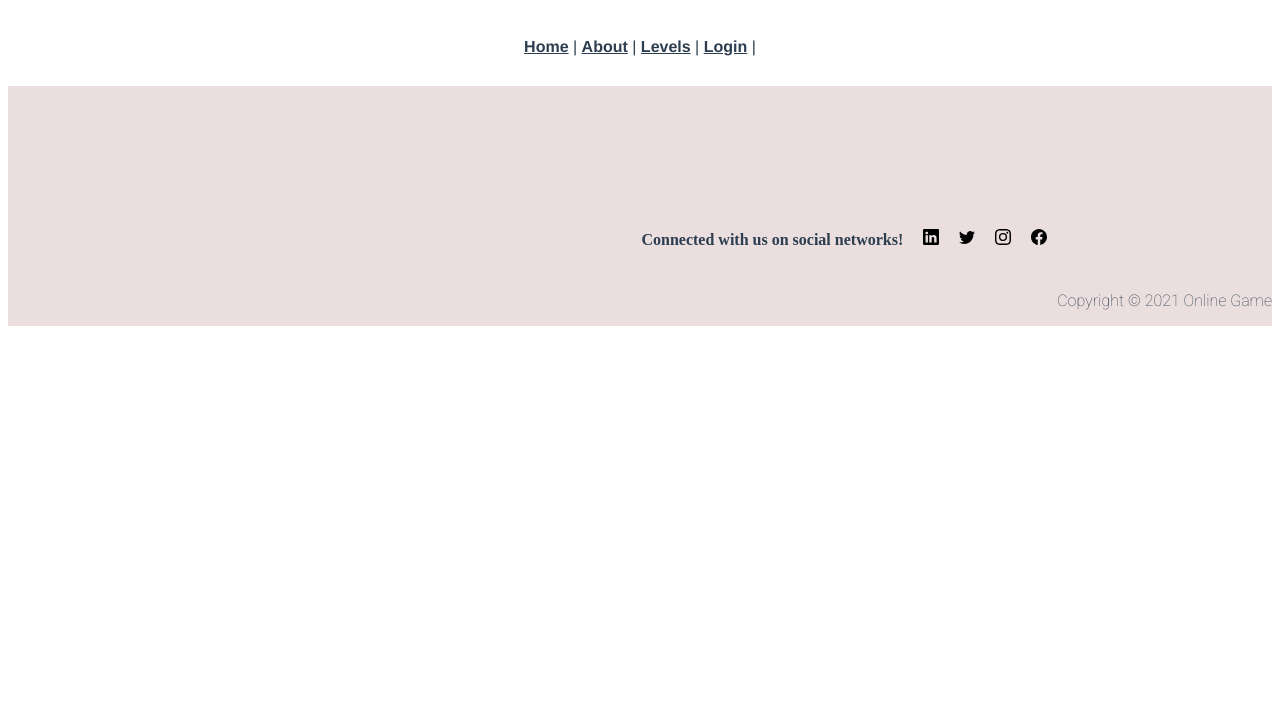
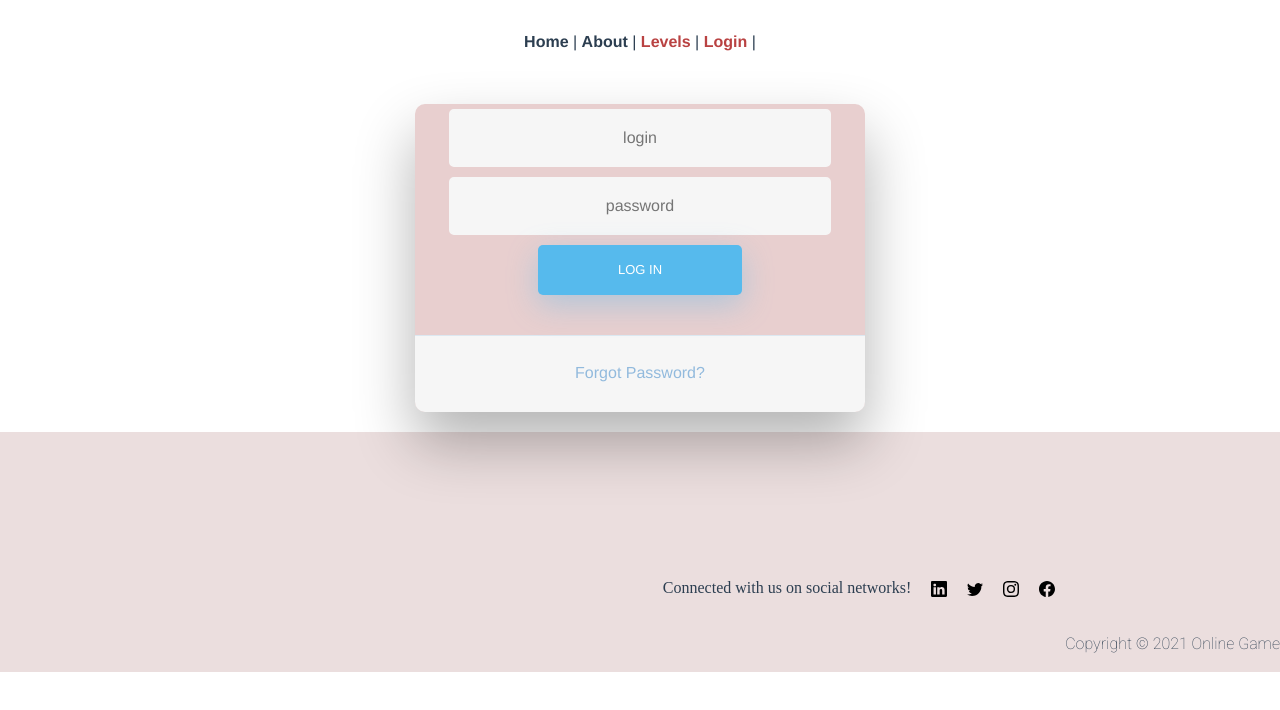
Before and after one commit to Kurious-Koala/Kurious-Koala, a Vue app: page /login in a window 1280 px wide. Shown: the top 710 px of the page. Built offline with nearby package versions, Linux system fonts and the light colour scheme; a web font is replaced by a local one.

Commit message:
created login component

```diff
--- a/public/index.html
+++ b/public/index.html
@@ -18,6 +18,7 @@
       href="https://fonts.googleapis.com/css2?family=Roboto:wght@100&display=swap"
       rel="stylesheet"
     />
+    <link href="//maxcdn.bootstrapcdn.com/bootstrap/4.0.0/css/bootstrap.min.css" rel="stylesheet" id="bootstrap-css">
   </head>
   <body>
     <noscript>
--- a/src/App.vue
+++ b/src/App.vue
@@ -3,7 +3,7 @@
     <router-link to="/">Home</router-link> |
     <router-link to="/about">About</router-link> |
     <router-link to="">Levels</router-link> |
-    <router-link to="">Login</router-link> |
+    <router-link to="/login">Login</router-link> |
   </div>
   <router-view />
   <Footer />
--- a/src/components/Footer.vue
+++ b/src/components/Footer.vue
@@ -38,9 +38,9 @@ h1 {
   padding-bottom: 50px;
   font-size: medium;
 }
-.footer p {
+.copyright p {
   font-family: Roboto;
-  padding-top: 40px;
+  padding-top: 60px;
 }
 ul {
   list-style-type: none;
@@ -51,10 +51,10 @@ li {
   margin: 0 10px;
 }
 .copyright {
-  display: flex;
+  /* display: flex;
   height: 30vh;
   justify-content: center;
   align-items: flex-end;
-  margin-top: 50px;
+  margin-top: 50px; */
 }
 </style>
--- a/src/router/index.js
+++ b/src/router/index.js
@@ -16,6 +16,12 @@ const routes = [
     component: () =>
       import(/* webpackChunkName: "about" */ "../views/About.vue"),
   },
+  {
+    path: "/login",
+    name: "Login",
+    component: () =>
+      import(/* webpackChunkName: "login" */ "../views/Login.vue"),
+  },
 ];
 
 const router = createRouter({
--- /dev/null
+++ b/src/views/Login.vue
@@ -0,0 +1,308 @@
+<template>
+  <div class="wrapper fadeInDown">
+    <div id="formContent">
+      <!-- Login Form -->
+      <form>
+        <input
+          type="text"
+          id="login"
+          class="fadeIn second"
+          name="login"
+          placeholder="login"
+        />
+        <input
+          type="text"
+          id="password"
+          class="fadeIn third"
+          name="login"
+          placeholder="password"
+        />
+        <input type="submit" class="fadeIn fourth" value="Log In" />
+      </form>
+
+      <!-- Remind Passowrd -->
+      <div id="formFooter">
+        <a class="underlineHover" href="#">Forgot Password?</a>
+      </div>
+    </div>
+  </div>
+</template>
+
+<style scoped>
+html {
+  background-color: #56baed;
+}
+
+body {
+  font-family: "Poppins", sans-serif;
+  height: 100vh;
+}
+
+a {
+  color: #92badd;
+  display: inline-block;
+  text-decoration: none;
+  font-weight: 400;
+}
+
+h2 {
+  text-align: center;
+  font-size: 16px;
+  font-weight: 600;
+  text-transform: uppercase;
+  display: inline-block;
+  margin: 40px 8px 10px 8px;
+  color: #cccccc;
+}
+
+/* STRUCTURE */
+
+.wrapper {
+  display: flex;
+  align-items: center;
+  flex-direction: column;
+  justify-content: center;
+  width: 100%;
+  min-height: 100%;
+  padding: 20px;
+}
+
+#formContent {
+  -webkit-border-radius: 20px 20px 20px 20px;
+  border-radius: 10px 10px 10px 10px;
+  background: #E8CFCF;
+  padding: 30px;
+  width: 90%;
+  max-width: 450px;
+  position: relative;
+  padding: 0px;
+  -webkit-box-shadow: 0 30px 60px 0 rgba(0, 0, 0, 0.3);
+  box-shadow: 0 30px 60px 0 rgba(0, 0, 0, 0.3);
+  text-align: center;
+}
+
+#formFooter {
+  background-color: #f6f6f6;
+  border-top: 1px solid #dce8f1;
+  padding: 25px;
+  text-align: center;
+  -webkit-border-radius: 0 0 10px 10px;
+  border-radius: 0 0 10px 10px;
+}
+
+/* TABS */
+
+h2.inactive {
+  color: #cccccc;
+}
+
+h2.active {
+  color: #0d0d0d;
+  border-bottom: 2px solid #5fbae9;
+}
+
+/* FORM TYPOGRAPHY*/
+
+input[type="button"],
+input[type="submit"],
+input[type="reset"] {
+  background-color: #56baed;
+  border: none;
+  color: white;
+  padding: 15px 80px;
+  text-align: center;
+  text-decoration: none;
+  display: inline-block;
+  text-transform: uppercase;
+  font-size: 13px;
+  -webkit-box-shadow: 0 10px 30px 0 rgba(95, 186, 233, 0.4);
+  box-shadow: 0 10px 30px 0 rgba(95, 186, 233, 0.4);
+  -webkit-border-radius: 5px 5px 5px 5px;
+  border-radius: 5px 5px 5px 5px;
+  margin: 5px 20px 40px 20px;
+  -webkit-transition: all 0.3s ease-in-out;
+  -moz-transition: all 0.3s ease-in-out;
+  -ms-transition: all 0.3s ease-in-out;
+  -o-transition: all 0.3s ease-in-out;
+  transition: all 0.3s ease-in-out;
+}
+
+input[type="button"]:hover,
+input[type="submit"]:hover,
+input[type="reset"]:hover {
+  background-color: #39ace7;
+}
+
+input[type="button"]:active,
+input[type="submit"]:active,
+input[type="reset"]:active {
+  -moz-transform: scale(0.95);
+  -webkit-transform: scale(0.95);
+  -o-transform: scale(0.95);
+  -ms-transform: scale(0.95);
+  transform: scale(0.95);
+}
+
+input[type="text"] {
+  background-color: #f6f6f6;
+  border: none;
+  color: #0d0d0d;
+  padding: 15px 32px;
+  text-align: center;
+  text-decoration: none;
+  display: inline-block;
+  font-size: 16px;
+  margin: 5px;
+  width: 85%;
+  border: 2px solid #f6f6f6;
+  -webkit-transition: all 0.5s ease-in-out;
+  -moz-transition: all 0.5s ease-in-out;
+  -ms-transition: all 0.5s ease-in-out;
+  -o-transition: all 0.5s ease-in-out;
+  transition: all 0.5s ease-in-out;
+  -webkit-border-radius: 5px 5px 5px 5px;
+  border-radius: 5px 5px 5px 5px;
+}
+
+input[type="text"]:focus {
+  background-color: #fff;
+  border-bottom: 2px solid #5fbae9;
+}
+
+input[type="text"]:placeholder {
+  color: #cccccc;
+}
+
+/* ANIMATIONS */
+
+/* Simple CSS3 Fade-in-down Animation */
+.fadeInDown {
+  -webkit-animation-name: fadeInDown;
+  animation-name: fadeInDown;
+  -webkit-animation-duration: 1s;
+  animation-duration: 1s;
+  -webkit-animation-fill-mode: both;
+  animation-fill-mode: both;
+}
+
+@-webkit-keyframes fadeInDown {
+  0% {
+    opacity: 0;
+    -webkit-transform: translate3d(0, -100%, 0);
+    transform: translate3d(0, -100%, 0);
+  }
+  100% {
+    opacity: 1;
+    -webkit-transform: none;
+    transform: none;
+  }
+}
+
+@keyframes fadeInDown {
+  0% {
+    opacity: 0;
+    -webkit-transform: translate3d(0, -100%, 0);
+    transform: translate3d(0, -100%, 0);
+  }
+  100% {
+    opacity: 1;
+    -webkit-transform: none;
+    transform: none;
+  }
+}
+
+/* Simple CSS3 Fade-in Animation */
+@-webkit-keyframes fadeIn {
+  from {
+    opacity: 0;
+  }
+  to {
+    opacity: 1;
+  }
+}
+@-moz-keyframes fadeIn {
+  from {
+    opacity: 0;
+  }
+  to {
+    opacity: 1;
+  }
+}
+@keyframes fadeIn {
+  from {
+    opacity: 0;
+  }
+  to {
+    opacity: 1;
+  }
+}
+
+.fadeIn {
+  opacity: 0;
+  -webkit-animation: fadeIn ease-in 1;
+  -moz-animation: fadeIn ease-in 1;
+  animation: fadeIn ease-in 1;
+
+  -webkit-animation-fill-mode: forwards;
+  -moz-animation-fill-mode: forwards;
+  animation-fill-mode: forwards;
+
+  -webkit-animation-duration: 1s;
+  -moz-animation-duration: 1s;
+  animation-duration: 1s;
+}
+
+.fadeIn.first {
+  -webkit-animation-delay: 0.4s;
+  -moz-animation-delay: 0.4s;
+  animation-delay: 0.4s;
+}
+
+.fadeIn.second {
+  -webkit-animation-delay: 0.6s;
+  -moz-animation-delay: 0.6s;
+  animation-delay: 0.6s;
+}
+
+.fadeIn.third {
+  -webkit-animation-delay: 0.8s;
+  -moz-animation-delay: 0.8s;
+  animation-delay: 0.8s;
+}
+
+.fadeIn.fourth {
+  -webkit-animation-delay: 1s;
+  -moz-animation-delay: 1s;
+  animation-delay: 1s;
+}
+
+/* Simple CSS3 Fade-in Animation */
+.underlineHover:after {
+  display: block;
+  left: 0;
+  bottom: -10px;
+  width: 0;
+  height: 2px;
+  background-color: #56baed;
+  content: "";
+  transition: width 0.2s;
+}
+
+.underlineHover:hover {
+  color: #0d0d0d;
+}
+
+.underlineHover:hover:after {
+  width: 100%;
+}
+
+/* OTHERS */
+
+*:focus {
+  outline: none;
+}
+
+#icon {
+  width: 60%;
+}
+</style>
```
Also changed, not shown: src/components/HomePage.vue (+7 -7 lines).
